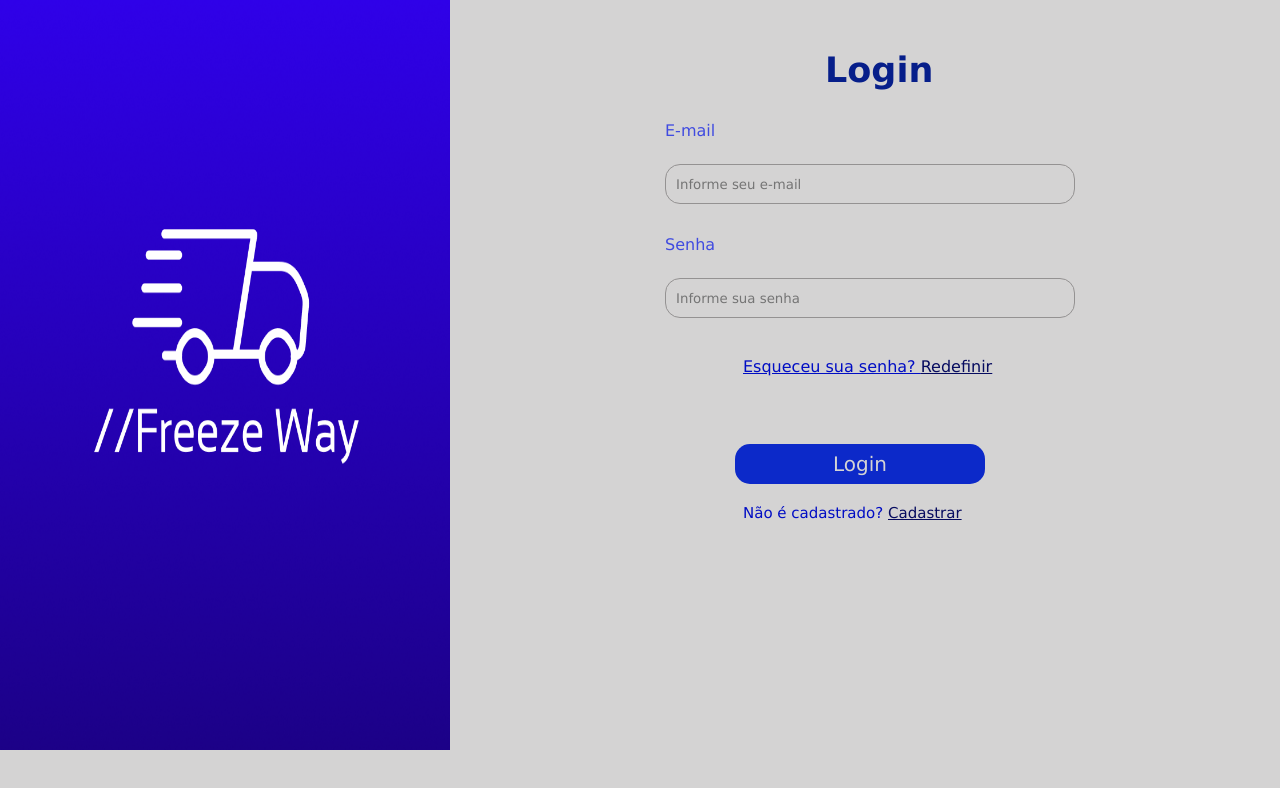
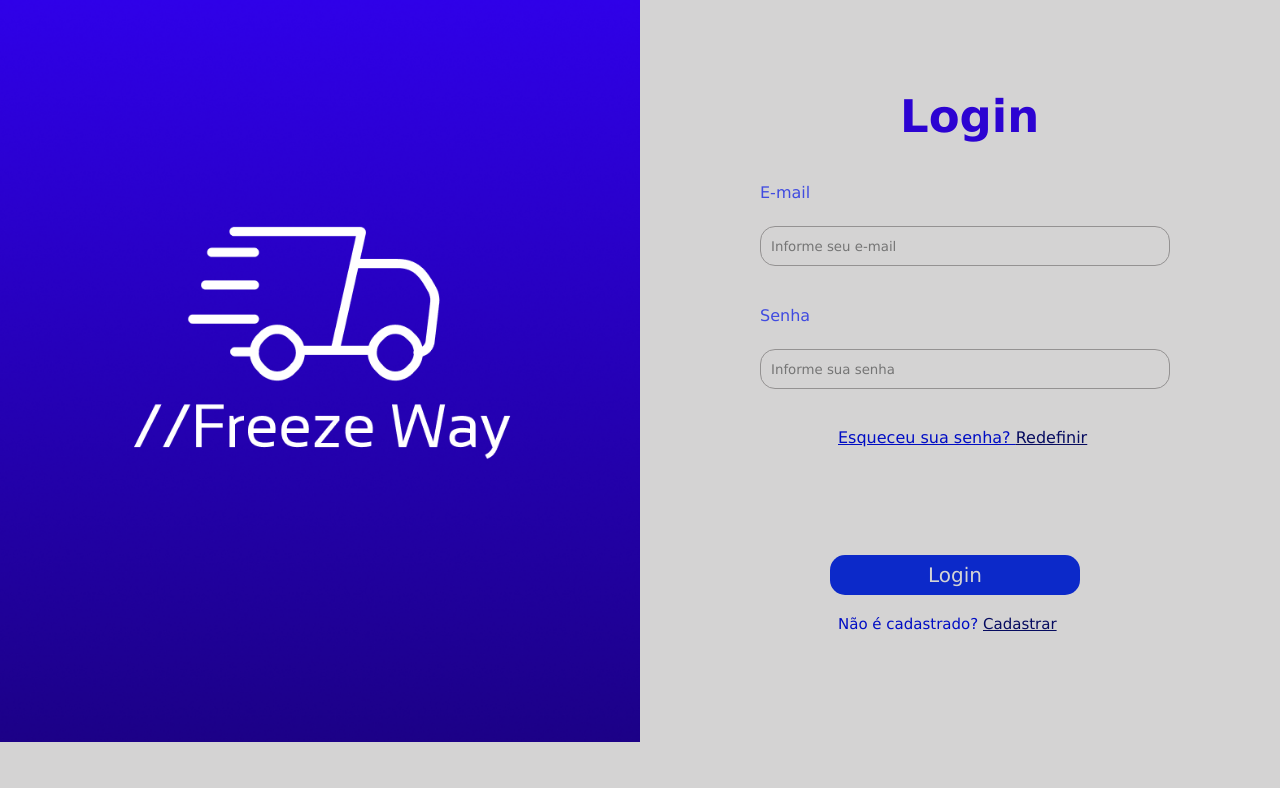
Before and after one commit to PedroHenriqueRC/FreezeWay, a plain HTML site: page Sprint2/Login/login.html in a window 1280 px wide. Drawn offline with Linux system fonts and the light colour scheme; files whose address does not match are found by name.

Commit message:
Update login.css

```diff
--- a/Sprint2/Login/css/login.css
+++ b/Sprint2/Login/css/login.css
@@ -42,19 +42,20 @@ body {
 }
 
 .imgLogin {
-    height: 750px;
-    width: 450px;
+    height: 742px;
+    width: 640px;
 }
 
 .formLogin .containerLogin h2 {
-    margin-top: 50px;
-    color: #061e8a;
+    margin-top: 90px;
+    color: #2c03d2;
     font-family: Verdana, Geneva, Tahoma, sans-serif;
-    font-size: 35px;
+    font-size: 45px;
+    margin-left: 140px;
 }
 
 .formLogin .containerLogin .loginP {
-    margin-top: 31px;
+    margin-top: 40px;
     color: #404be0;
 }
 
@@ -79,7 +80,7 @@ button {
     width: 250px;
     border-radius: 15px;
     margin-left: 70px;
-    margin-top: 30px;
+    margin-top: 70px;
     height: 40px;
     background: #0c29c9;
     color: #d4d4d4;
@@ -119,7 +120,7 @@ a:hover {
 
 .tituloLogin {
     margin-left: 160px;
-    font-size: 150px;
+    font-size: 190px;
 }
 
 .mensagem {
```
